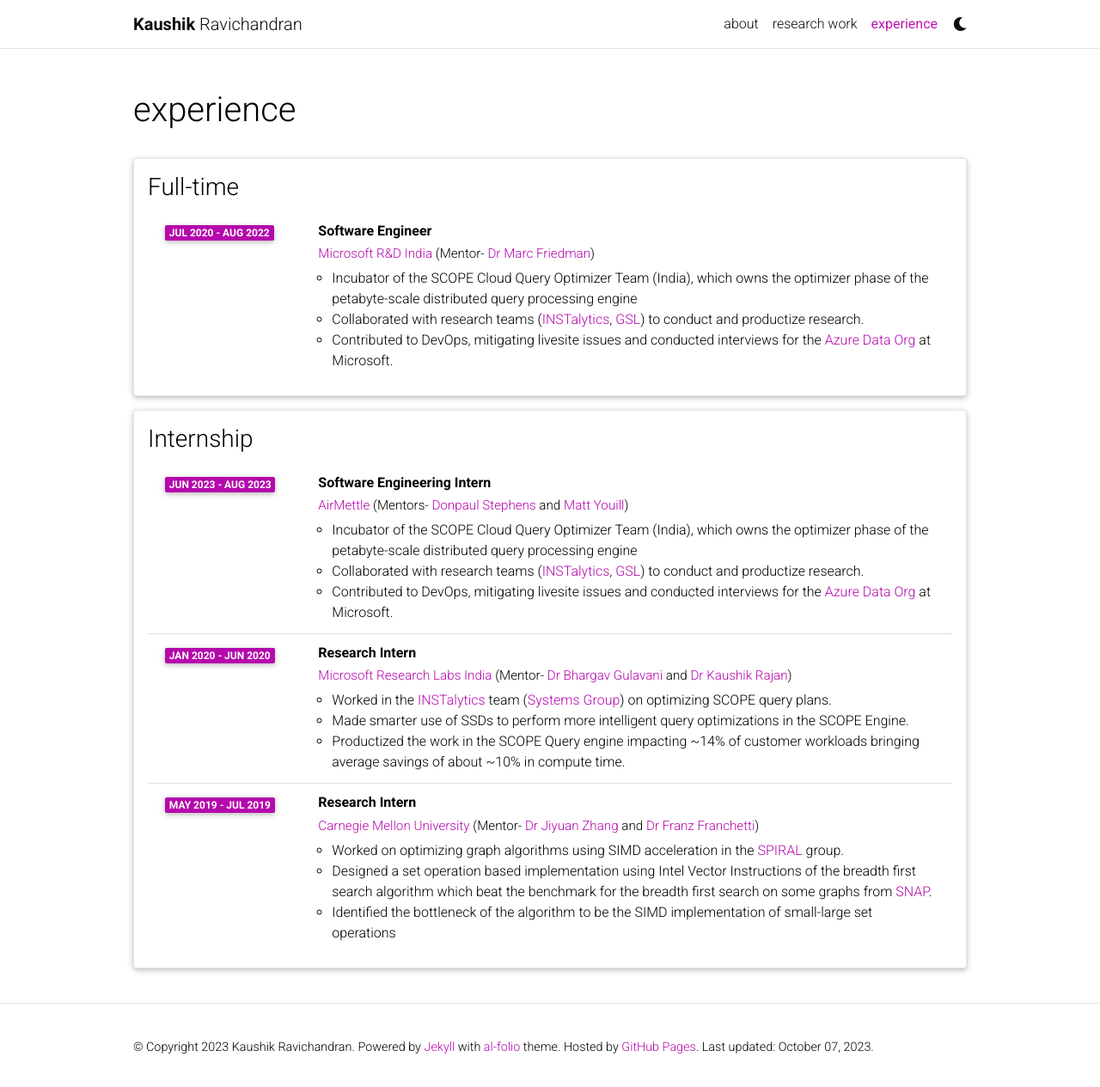
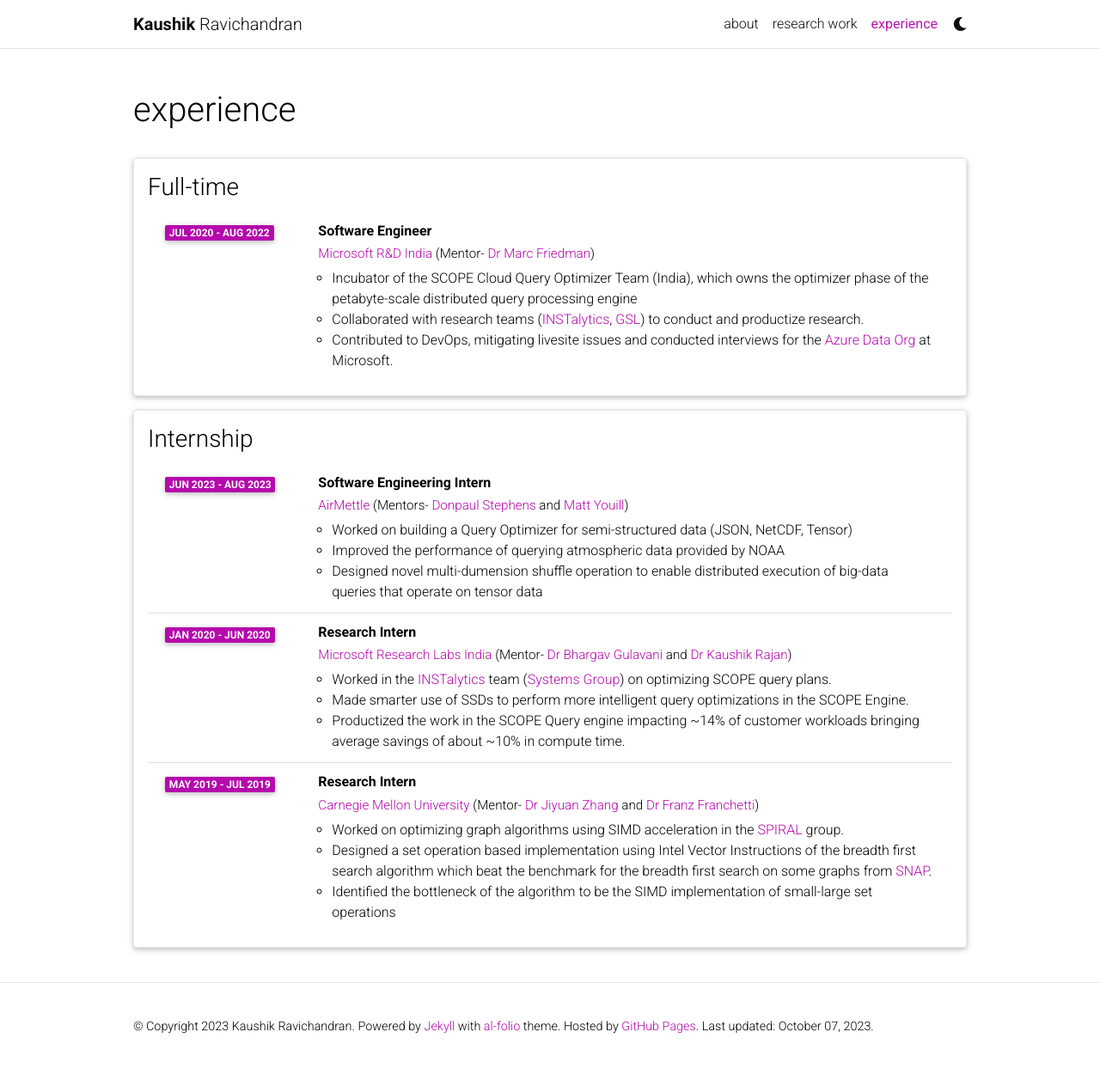
Before and after one commit to kaushikravichandran/kaushikravichandran.github.io, a Jekyll site: the page built from _pages/cv.md, in a window 1280 px wide and 1269 px high. Shown: the top 1265 px of the window at 86% size. Built offline with Jekyll 4.4.1, drawn with Linux system fonts in a browser that asks for light colours; comment, search, counter and statistics services are not loaded; a style sheet for code colours, icons or effects is not loaded.

Commit message:
experience info

```diff
--- a/_data/cv.yml
+++ b/_data/cv.yml
@@ -16,9 +16,9 @@
       institution: <a href="https://airmettle.com/">AirMettle</a> (Mentors- <a href="https://www.linkedin.com/in/donpaul-stephens/">Donpaul Stephens</a> and <a href="https://www.linkedin.com/in/mattyouill/">Matt Youill</a>)
       year: Jun 2023 - Aug 2023
       description:
-        - Incubator of the SCOPE Cloud Query Optimizer Team (India), which owns the optimizer phase of the petabyte-scale distributed query processing engine
-        - Collaborated with research teams (<a href="https://www.microsoft.com/en-us/research/project/instalytics-storage-for-big-data/">INSTalytics</a>, <a href="https://www.microsoft.com/en-us/research/group/gray-systems-lab/">GSL</a>) to conduct and productize research.
-        - Contributed to DevOps, mitigating livesite issues and conducted interviews for the <a href="https://azure.microsoft.com/en-in/resources/cloud-computing-dictionary/what-is-azure/">Azure Data Org</a> at Microsoft.
+        - Worked on building a Query Optimizer for semi-structured data (JSON, NetCDF, Tensor)
+        - Improved the performance of querying atmospheric data provided by NOAA
+        - Designed novel multi-dumension shuffle operation to enable distributed execution of big-data queries that operate on tensor data
 
     - title: Research Intern
       institution: <a href="https://www.microsoft.com/en-us/research/lab/microsoft-research-india/">Microsoft Research Labs India</a> (Mentor- <a href="https://in.linkedin.com/in/bhargavgulavani">Dr Bhargav Gulavani</a> and <a href="https://www.microsoft.com/en-us/research/people/krajan/">Dr Kaushik Rajan</a>)
```
